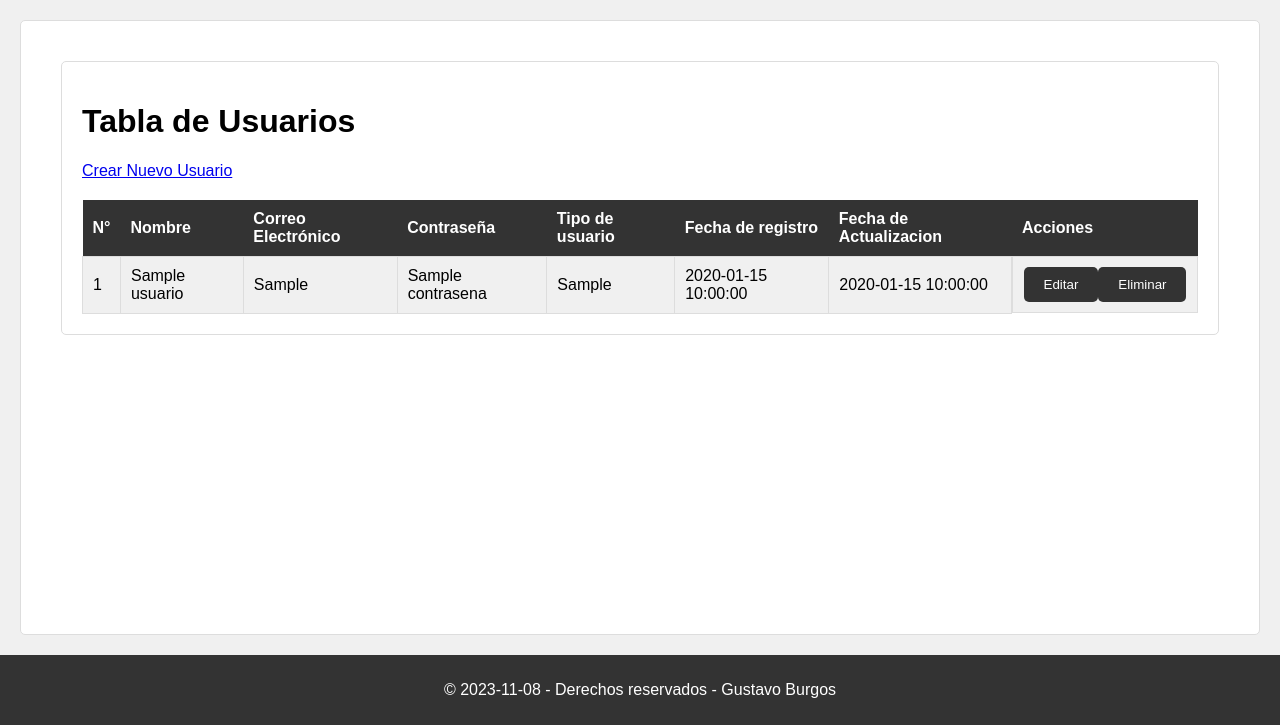
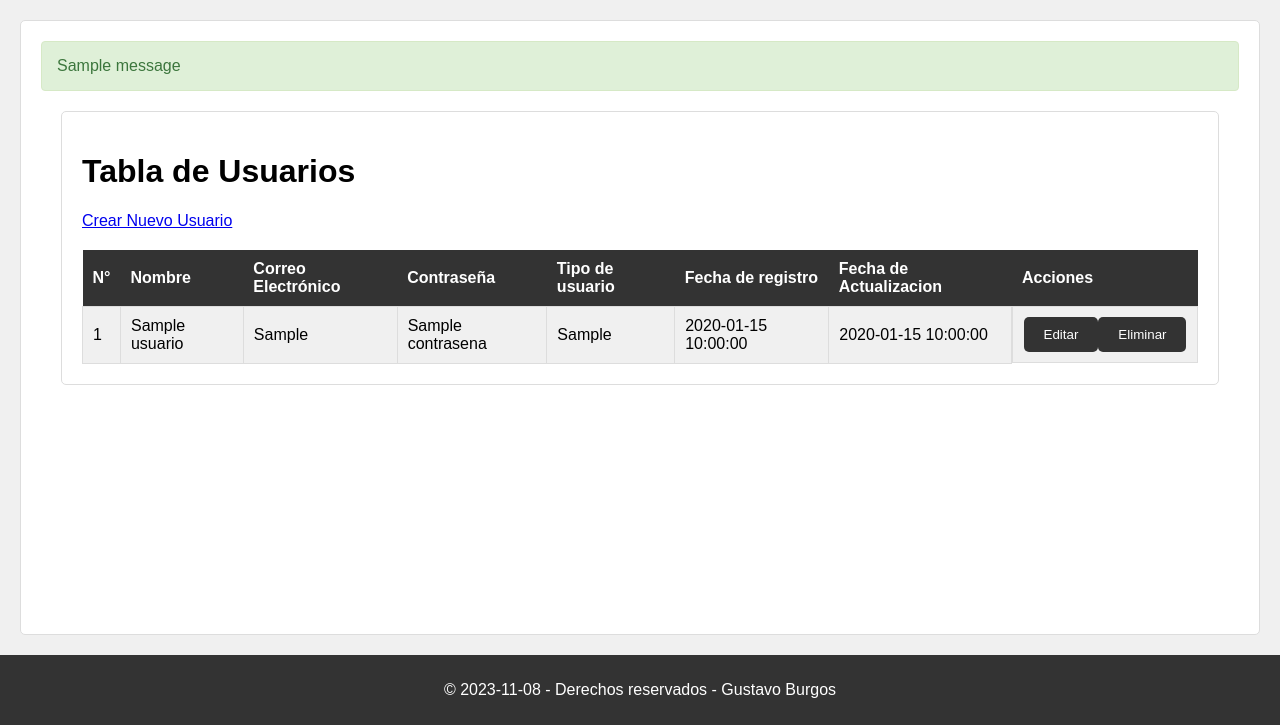
Before and after one commit to DoomDeath/Python-Framework-Projects, a Flask app: template templates/tabla_usuarios.html in a window 1280 px wide. Shown: the part 75-800 px from the top of the page. Run offline with Flask 2, Linux system fonts and the light colour scheme; the visitor is signed in with stand-in values (Sample User, id 1); the template is opened without the code that fills it: most values are stand-ins (such as "Sample title", 1, 10 or a date in 2020); one stand-in notice (Sample message) is shown; some libraries are stand-ins or nearby versions.

Commit message:
continuando migracion

```diff
--- a/app.py
+++ b/app.py
@@ -172,12 +172,14 @@ def insertar_usuario():
             # Registrar accion
             RegistroActividades.registrar_actividades(
                 str(session['id']), "REGISTRO", f"SE REGISTRA POR USUARIO: {session['user']} - SE HA CREADO UN NUEVO USUARIO: {nombre}")
-
+            flash("Usuario creado exitosamente", "success")
             return redirect(url_for('tabla_usuarios'))
         else:
-            mensaje_alerta = "El usuario ya existe en la base de datos."
+            flash("El usuario ya existe en la base de datos.", "error")
+            print("Mensaje almacenado en flash:", flash("El usuario ya existe en la base de datos.", "error"))
 
-    return redirect(url_for('tabla_usuarios', mensaje_alerta=mensaje_alerta))
+
+    return redirect(url_for('tabla_usuarios'))
 
 
 @app.route('/updateData', methods=['POST'])
--- /dev/null
+++ b/static/alert.css
@@ -0,0 +1,22 @@
+/* Puedes agregar estilos CSS según tus preferencias para el cuadro de alerta. */
+.alert {
+    padding: 15px;
+    margin-bottom: 20px;
+    border: 1px solid transparent;
+    border-radius: 4px;
+}
+.alert-success {
+    color: #3c763d;
+    background-color: #dff0d8;
+    border-color: #d6e9c6;
+}
+.alert-info {
+    color: #31708f;
+    background-color: #d9edf7;
+    border-color: #bce8f1;
+}
+.alert-danger {
+    color: #a94442;
+    background-color: #f2dede;
+    border-color: #ebccd1;
+}
--- a/templates/tabla_usuarios.html
+++ b/templates/tabla_usuarios.html
@@ -1,5 +1,6 @@
 {% extends 'base.html' %}
 {% block content %}
+<link rel="stylesheet" type="text/css" href="{{ url_for('static', filename='alert.css') }}">
 <main id="formularioCrearUsuario" style="display: none;">
     <form action="{{ url_for('insertar_usuario') }}" method="POST">
         <label for="nombre">Nombre:</label>
@@ -22,13 +23,19 @@
         <input type="submit" value="Crear Registro">
         <input type="submit" id="cancelar" value="Cancelar">
         <br>
-        {% if mensaje_alerta %}
-        <script>
-            alert("{{ mensaje_alerta }}");
-        </script>
-        {% endif %}
+
     </form>
+
 </main>
+{% with messages = get_flashed_messages() %}
+{% if messages %}
+    <div id="flash-messages">
+        {% for message in messages %}
+            <div class="alert alert-success">{{ message }}</div>
+        {% endfor %}
+    </div>
+{% endif %}
+{% endwith %}
 
 <main>
 
```
